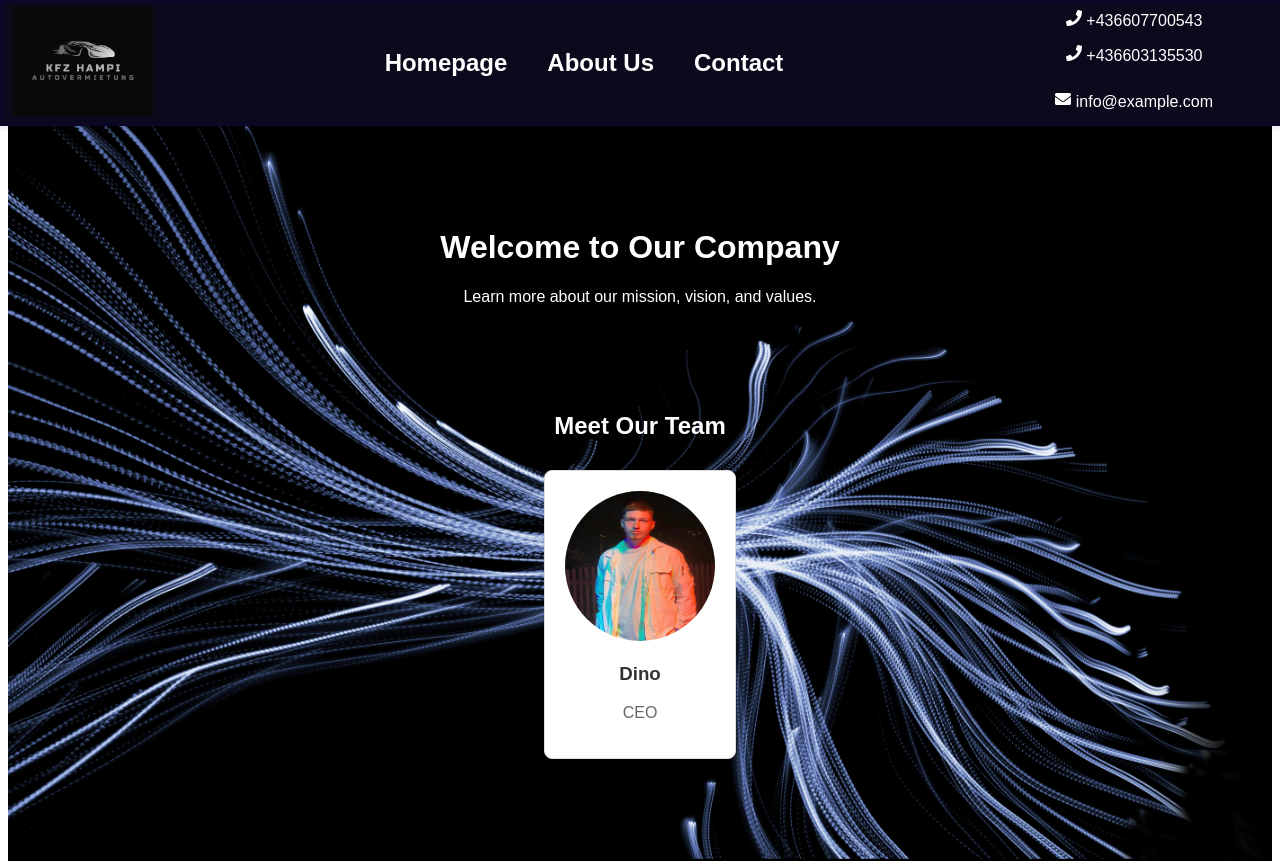
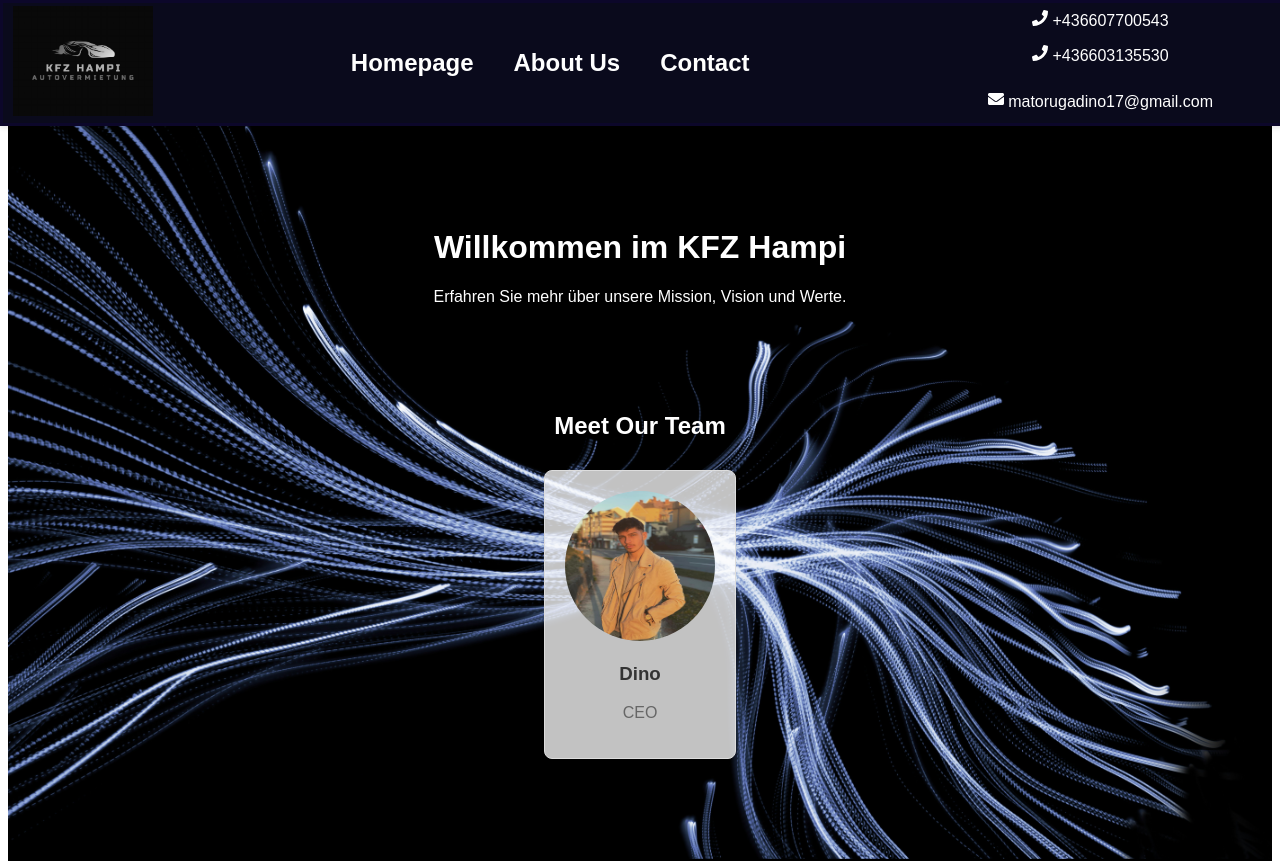
Before and after one commit to muhamed-droid/RentACarWebApp, a React (Create React App) app in the folder client/: page /aboutUs in a window 1280 px wide. Shown: the top 861 px of the page. Built offline with nearby package versions, Linux system fonts and the light colour scheme.

Commit message:
dodatno uredjivanje izgleda

```diff
--- a/client/src/pages/AboutUs.js
+++ b/client/src/pages/AboutUs.js
@@ -12,8 +12,8 @@ const AboutUs = () => {
         <Navbar></Navbar>
       </div>
       <div className="hero">
-        <h1>Welcome to Our Company</h1>
-        <p>Learn more about our mission, vision, and values.</p>
+        <h1>Willkommen im KFZ Hampi</h1>
+        <p>Erfahren Sie mehr über unsere Mission, Vision und Werte.</p>
       </div>
 
       <div className="team">
--- a/client/src/pages/Navbar.js
+++ b/client/src/pages/Navbar.js
@@ -24,7 +24,7 @@ function Test() {
           <div className="contact-info">
           <p><FaPhone /> <a className="link" href="tel:+436607700543">+436607700543</a></p>
           <p><FaPhone /> <a className="link" href="tel:+436603135530">+436603135530</a></p>
-          <p><FaEnvelope /> <a className="link" href="mailto:info@example.com">info@example.com</a></p>
+          <p><FaEnvelope /> <a className="link" href="matorugadino17@gmail.com">matorugadino17@gmail.com</a></p>
           </div>
         </header>
 
--- a/client/src/pages/css/AboutUs.css
+++ b/client/src/pages/css/AboutUs.css
@@ -36,7 +36,7 @@
   }
 
   .team-member {
-    background-color: #fff;
+    background-color: #ffffffc2;
     margin: 10px;
     padding: 20px;
     border: 1px solid #ddd;
--- a/client/src/pages/css/Contact.css
+++ b/client/src/pages/css/Contact.css
@@ -12,14 +12,14 @@
     margin-left: 25%;
     max-width: 600px;
     padding: 30px;
-    background-color: #f9f9f9;
+    background-color: #f0eaeade;
     border-radius: 8px;
   }
 
   .contact-us-container h2 {
     font-size: 24px;
     margin-bottom: 20px;
-    color: #333;
+    color: #141313;
   }
 
   .form-group {
@@ -30,7 +30,7 @@
     display: block;
     font-weight: 600;
     margin-bottom: 5px;
-    color: #666;
+    color: #0e0d0d;
   }
 
   input[type="text"],
@@ -38,7 +38,7 @@
   textarea {
     width: 100%;
     padding: 10px;
-    border: 1px solid #ccc;
+    border: 1px solid #cccccc8e;
     border-radius: 5px;
     font-size: 16px;
   }
```
Also changed, not shown: client/src/photos/Dino.jpg.
